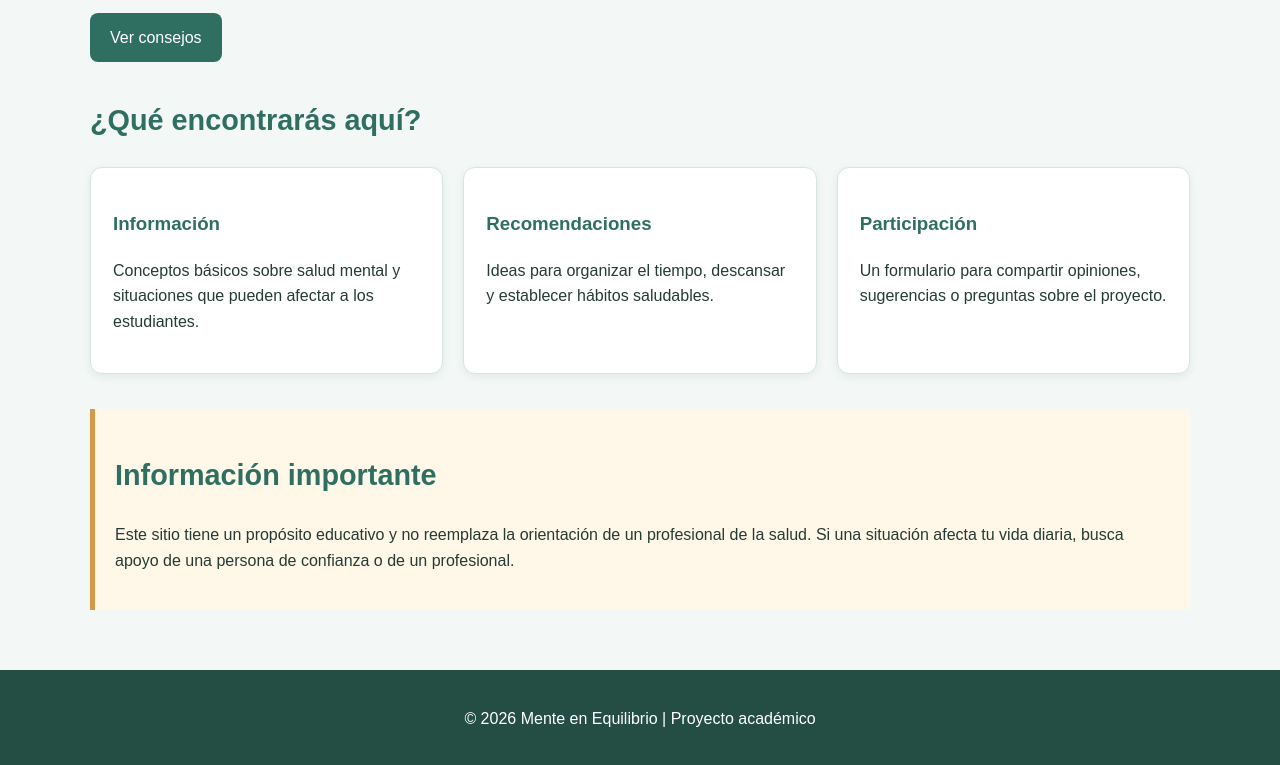
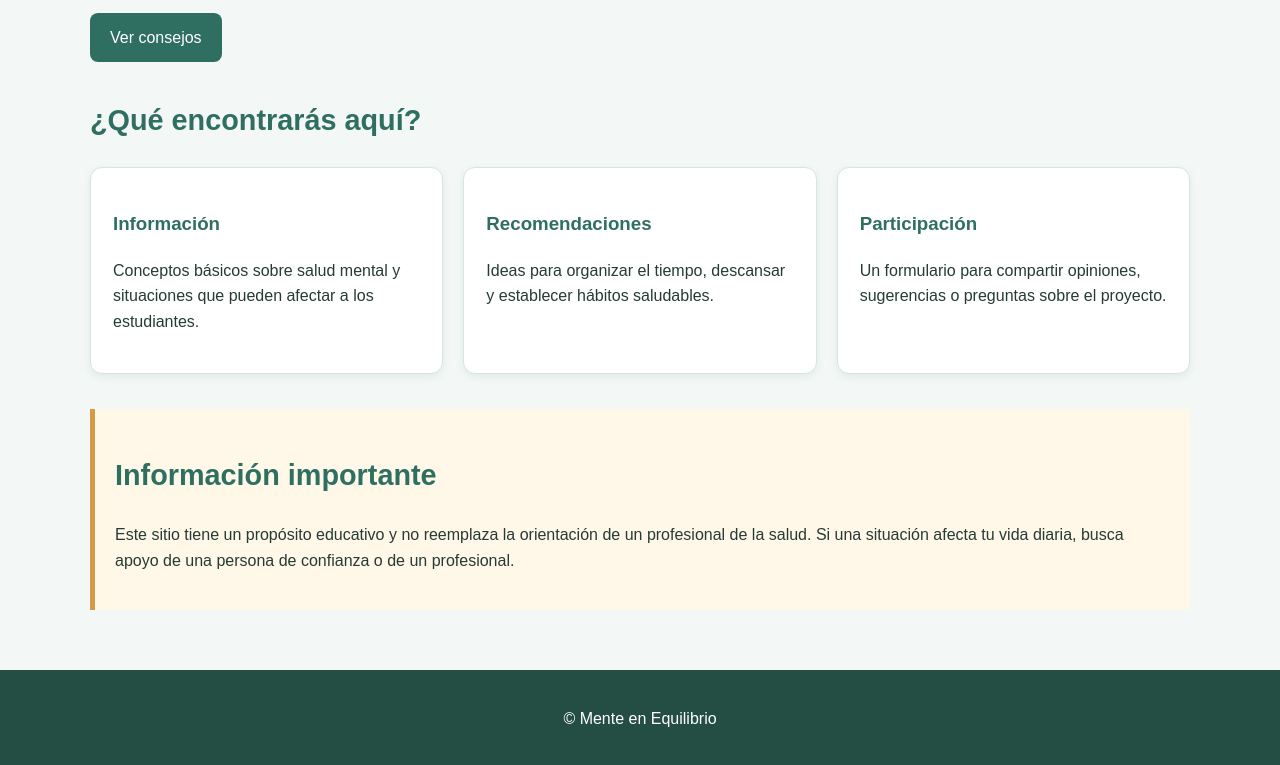
Before and after one commit to proycq12/mente-en-equilibrio, a plain HTML site: page index.html in a window 1280 px wide. Shown: the part 495-1260 px from the top of the page. Drawn offline with Linux system fonts and the light colour scheme.

Commit message:
Update index.html

```diff
--- a/index.html
+++ b/index.html
@@ -63,7 +63,7 @@
     </main>
 
     <footer>
-        <p>&copy; 2026 Mente en Equilibrio | Proyecto académico</p>
+        <p>&copy; Mente en Equilibrio</p>
     </footer>
 </body>
 </html>
```
